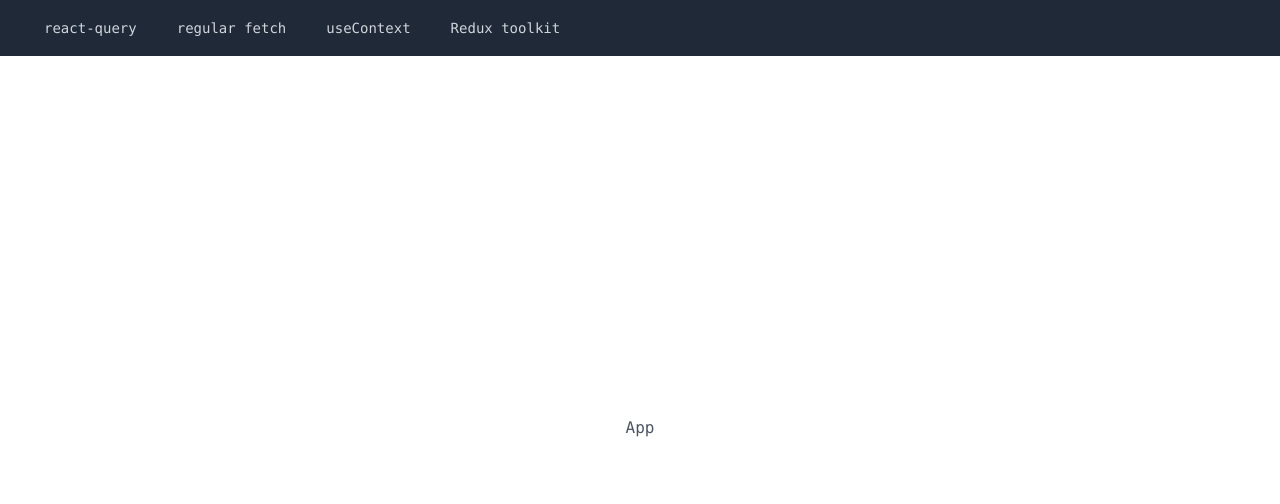
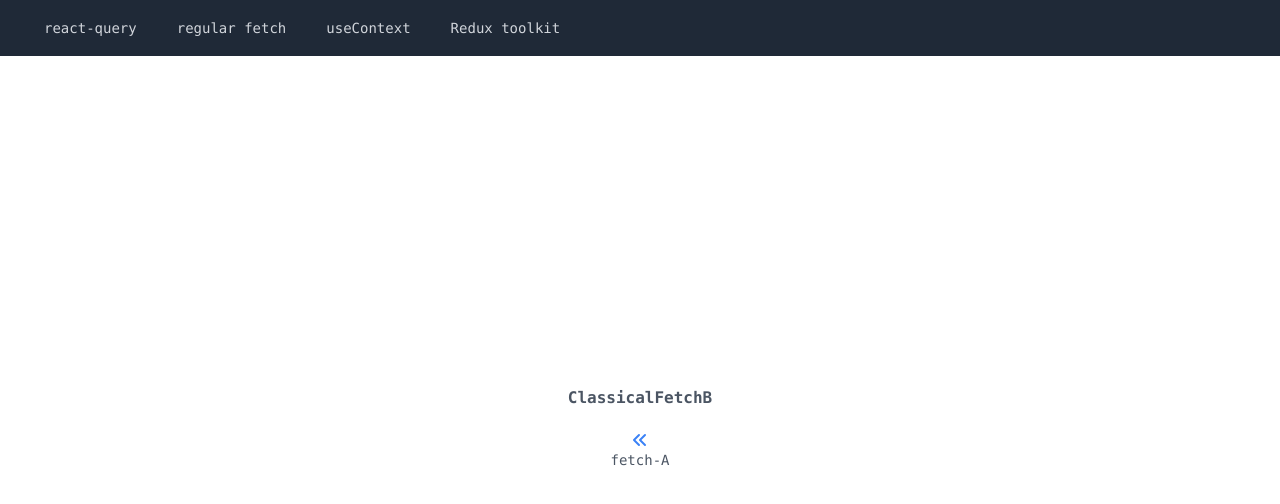
Before and after one commit to kazu-S-1110/react-query-practice210815, a React (Create React App) app: page /fetch-b in a window 1280 px wide. Shown: the top 504 px of the page. Built offline with nearby package versions, Linux system fonts and the light colour scheme.

Commit message:
従来のuseContextで実装してみた。もう慣れたものよ。

```diff
--- a/src/App.tsx
+++ b/src/App.tsx
@@ -1,11 +1,25 @@
 import { VFC } from 'react'
-import { BrowserRouter as Router, Route } from 'react-router-dom'
+import { BrowserRouter as Router, Route, Switch } from 'react-router-dom'
+import { ClassicalFetchA } from './components/ClassicalFetchA'
+import { ClassicalFetchB } from './components/ClassicalFetchB'
 import { Layout } from './components/Layout'
+import { StateProvider } from './context/StateProvider'
 
 const App: VFC = () => {
   return (
     <Router>
-      <Layout>App</Layout>
+      <StateProvider>
+        <Layout>
+          <Switch>
+            <Route exact path="/fetch-a">
+              <ClassicalFetchA />
+            </Route>
+            <Route exact path="/fetch-b">
+              <ClassicalFetchB />
+            </Route>
+          </Switch>
+        </Layout>
+      </StateProvider>
     </Router>
   )
 }
--- /dev/null
+++ b/src/components/ClassicalFetchA.tsx
@@ -0,0 +1,27 @@
+import { VFC } from 'react'
+import { useHistory } from 'react-router'
+import { useClassicalFetch } from '../hooks/useClassicalFetch'
+import { ChevronDoubleRightIcon } from '@heroicons/react/solid'
+
+export const ClassicalFetchA: VFC = () => {
+  const history = useHistory()
+  const { tasks, isLoading, isError } = useClassicalFetch()
+  console.log('classicalFetchAがレンダリングされました')
+
+  return (
+    <div className="flex justify-center items-center flex-col">
+      <p className="text-center font-bold mb-3">ClassicalFetchA</p>
+      {isError && <div>Error</div>}
+      {isLoading ? (
+        <div>Loading</div>
+      ) : (
+        tasks?.map((task) => <p key={task.id}>{task.title}</p>)
+      )}
+      <ChevronDoubleRightIcon
+        onClick={() => history.push('/fetch-b')}
+        className="h-5 w-5 mt-2 text-blue-500 cursor-pointer"
+      />
+      <p className="text-sm">fetch-B</p>
+    </div>
+  )
+}
--- /dev/null
+++ b/src/components/ClassicalFetchB.tsx
@@ -0,0 +1,23 @@
+import { VFC } from 'react'
+import { ChevronDoubleLeftIcon } from '@heroicons/react/solid'
+import { useHistory } from 'react-router'
+import { useStateContext } from '../context/StateProvider'
+
+export const ClassicalFetchB: VFC = () => {
+  const history = useHistory()
+  const { tasks } = useStateContext()
+  console.log('classicalFetchBがレンダリングされました')
+  return (
+    <div className="flex justify-center items-center flex-col">
+      <p className="text-center font-bold mb-3">ClassicalFetchB</p>
+      {tasks?.map((task) => (
+        <p key={task.id}>{task.title}</p>
+      ))}
+      <ChevronDoubleLeftIcon
+        onClick={() => history.push('/fetch-a')}
+        className="h-5 w-5 mt-2 text-blue-500 cursor-pointer"
+      />
+      <p className="text-sm">fetch-A</p>
+    </div>
+  )
+}
--- a/src/context/StateProvider.tsx
+++ b/src/context/StateProvider.tsx
@@ -1,4 +1,4 @@
-import { createContext, useState } from 'react'
+import { createContext, useContext, useState } from 'react'
 import { Task } from '../types/types'
 
 interface StateContextType {
@@ -18,3 +18,5 @@ export const StateProvider: React.FC = ({ children }) => {
     </StateContext.Provider>
   )
 }
+
+export const useStateContext = (): StateContextType => useContext(StateContext)
--- /dev/null
+++ b/src/hooks/useClassicalFetch.tsx
@@ -0,0 +1,27 @@
+import axios from 'axios'
+import { useEffect, useState } from 'react'
+import { useStateContext } from '../context/StateProvider'
+
+export const useClassicalFetch = () => {
+  const { tasks, setTasks } = useStateContext()
+  const [isLoading, setIsLoading] = useState(false)
+  const [isError, setIsError] = useState(false)
+
+  useEffect(() => {
+    const fetchData = async () => {
+      setIsError(false)
+      setIsLoading(true)
+      try {
+        const res = await axios(
+          'https://restapi-django210814.herokuapp.com/api/tasks'
+        )
+        setTasks(res.data)
+      } catch (error) {
+        setIsError(true)
+      }
+      setIsLoading(false)
+    }
+    fetchData()
+  }, [setTasks])
+  return { tasks, isLoading, isError }
+}
```
